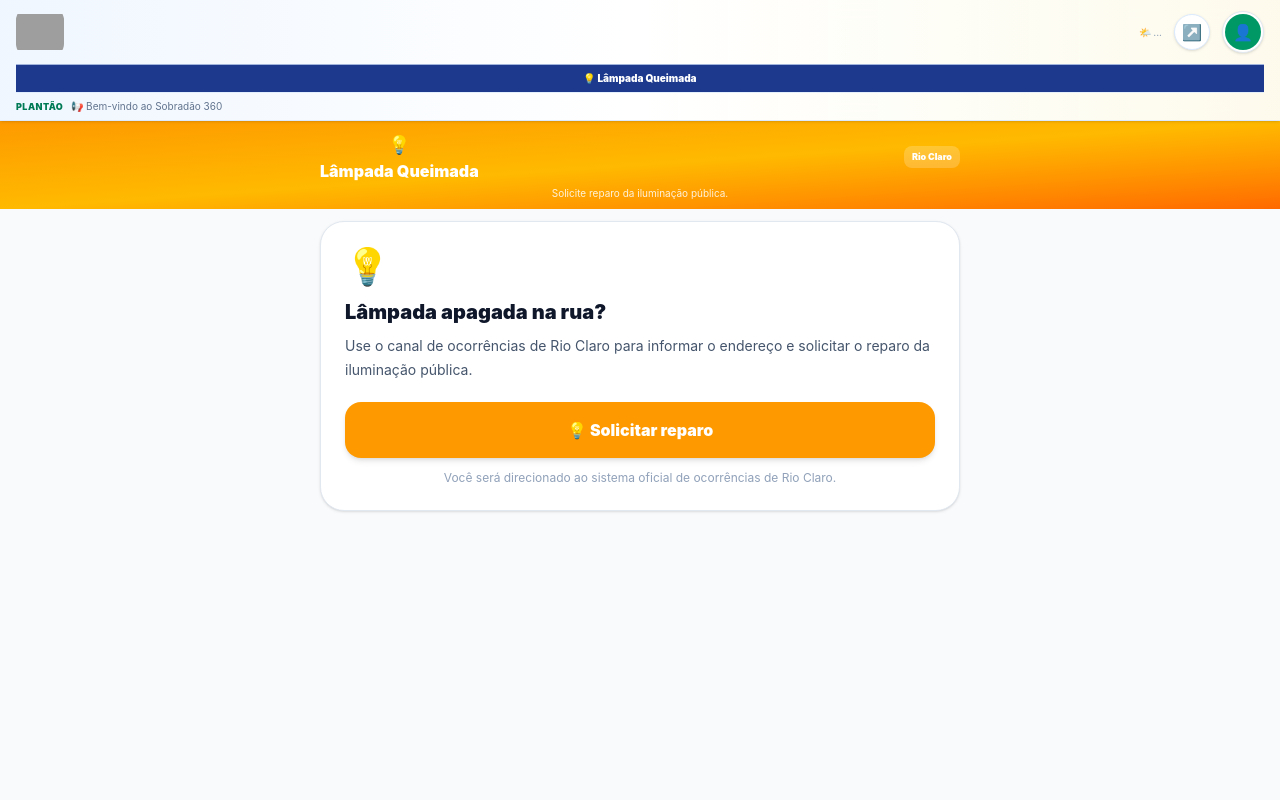
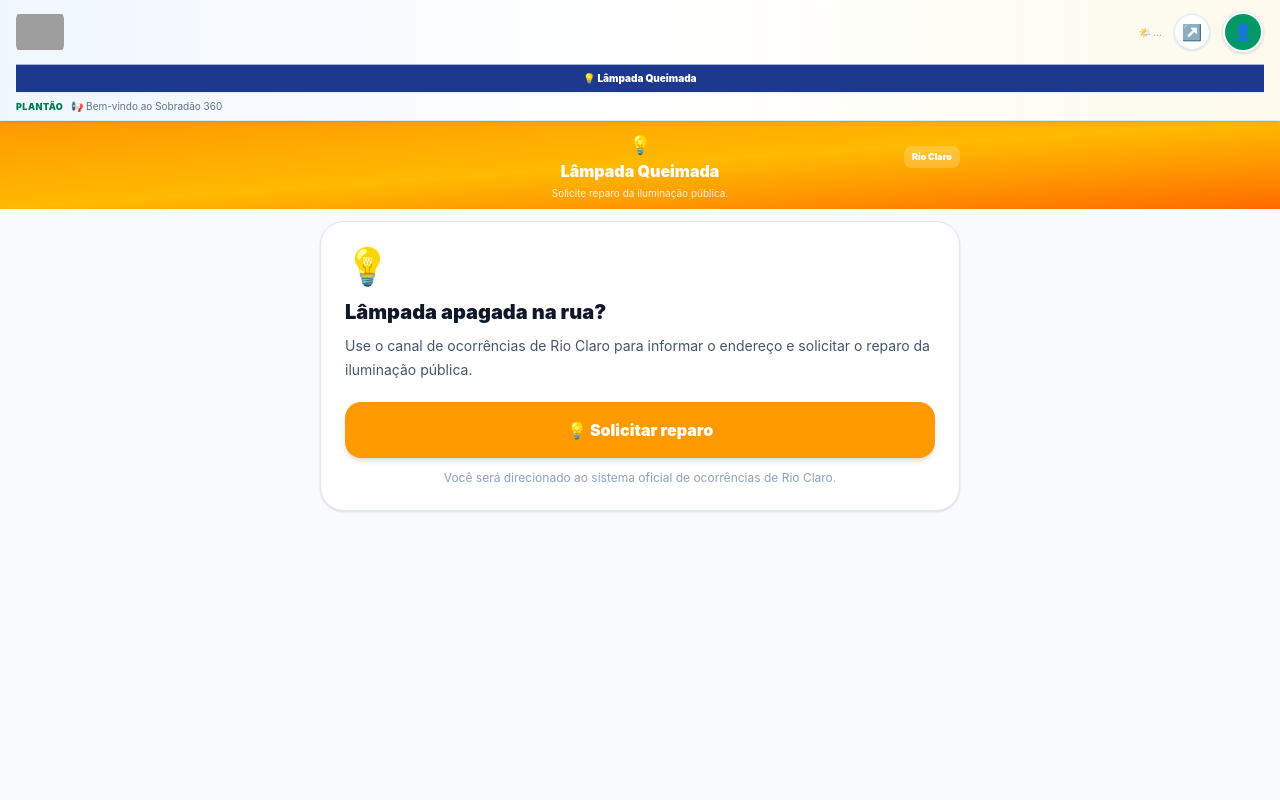
Before and after one commit to GERALDOF1978/Sobradao360, a Next.js app: page /lampada-queimada in a window 1280 px wide. Shown: the top 800 px of the page. Built offline with nearby package versions, Linux system fonts and the light colour scheme; no server answers; the database is empty; grey boxes are pictures that could not be loaded.

Commit message:
Centraliza cabecalhos e simplifica navegacao

```diff
--- a/src/app/lampada-queimada/page.tsx
+++ b/src/app/lampada-queimada/page.tsx
@@ -10,12 +10,12 @@ export default function LampadaQueimadaPage() {
     <main className="min-h-screen bg-slate-50 text-slate-900">
       <section className="bg-gradient-to-br from-amber-500 via-amber-400 to-orange-500 text-white">
         <div className="mx-auto max-w-2xl px-4 py-2.5">
-          <div className="flex items-center justify-between gap-3">
-<div className="text-center">
+          <div className="relative flex items-center justify-center">
+            <div className="text-center">
               <div className="text-lg">💡</div>
               <h1 className="text-base font-black">Lâmpada Queimada</h1>
             </div>
-            <span className="rounded-lg bg-white/20 px-2 py-1 text-[9px] font-black">Rio Claro</span>
+            <span className="absolute right-0 rounded-lg bg-white/20 px-2 py-1 text-[9px] font-black">Rio Claro</span>
           </div>
           <p className="mt-1 text-center text-[10px] leading-3 text-white/85">
             Solicite reparo da iluminação pública.
```
